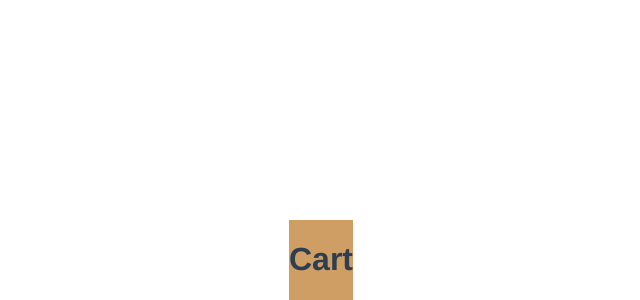
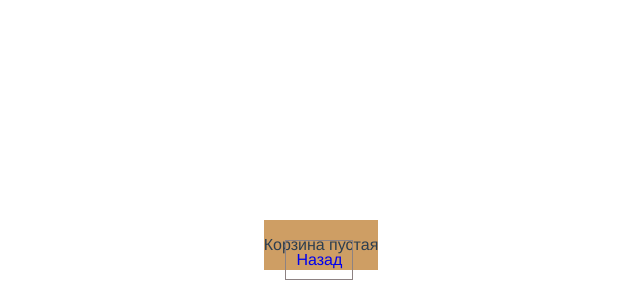
Before and after one commit to SergeiLemeshko/Vue-app-2, a Vue app: page /cart in a window 1280 px wide. Shown: the part 988-1288 px from the top of the page, without its empty margins (319-959 px from the left). Built offline with nearby package versions, Linux system fonts and the light colour scheme.

Commit message:
добавил выход из корзины

```diff
--- a/src/components/cart/Cart.vue
+++ b/src/components/cart/Cart.vue
@@ -1,6 +1,9 @@
 <template>
     <div class="cart">
-        <h1>Cart</h1>
+        <router-link :to="{name: 'catalog'}">
+            <div class="product-catalog-in__cart">Назад</div>
+        </router-link>
+        <p v-if="!cart_info.length">Корзина пустая</p>
         <cart-item
             v-for="(elem, index) in CART_ARR"
             :key="elem.id"
--- a/src/components/catalog/ProductItem.vue
+++ b/src/components/catalog/ProductItem.vue
@@ -43,6 +43,4 @@ export default {
             width: 100px;
         }
     }
-
-
 </style>
--- a/src/views/MyMain.vue
+++ b/src/views/MyMain.vue
@@ -1,33 +1,18 @@
 <template>
     <div class="main">
-        <router-view></router-view>
-        <!-- <product-catalog/>
-        <reviews-catalog/>
-        <cart
-            v-if="CART_ARR.length"
-            :cart_info="CART_ARR"
-        /> -->
+        //для сохранения состояния при изменении URL
+        <keep-alive>
+            <router-view></router-view>
+        </keep-alive>
     </div>
 </template>
 
 <script>
-// import ProductCatalog from "@/components/catalog/ProductCatalog.vue"
-// import ReviewsCatalog from "@/components/reviews/ReviewsCatalog.vue"
-// import Cart from "@/components/cart/Cart.vue"
-import { mapGetters} from "vuex"
-
 
 export default {
     name: "my-main",
-    // components: {
-    //     ProductCatalog,
-    //     ReviewsCatalog,
-    //     Cart
-    // },
     computed: {
-        ...mapGetters({
-            CART_ARR: 'cart/CART_ARR'
-        })
+
     }
 }
 </script>
```
